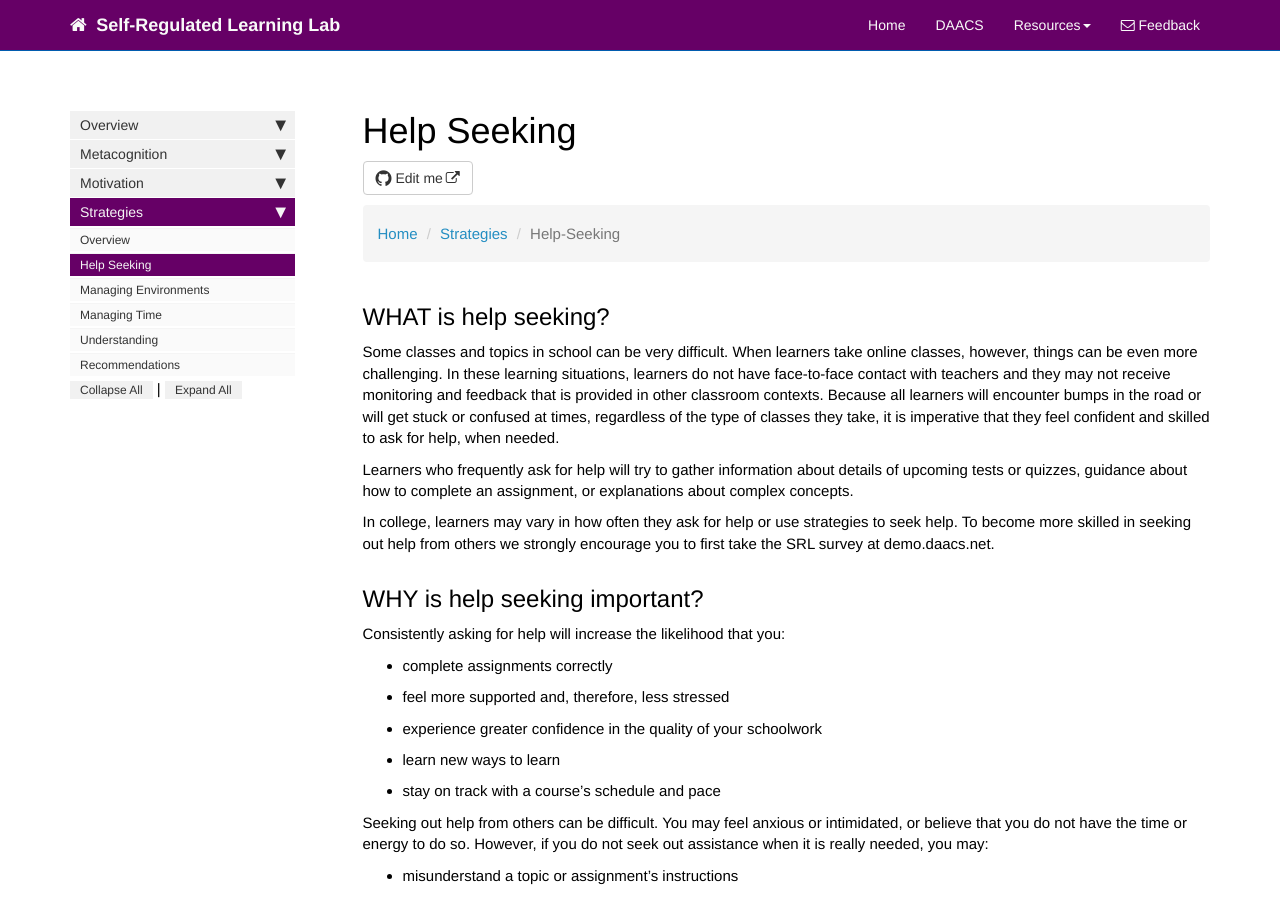
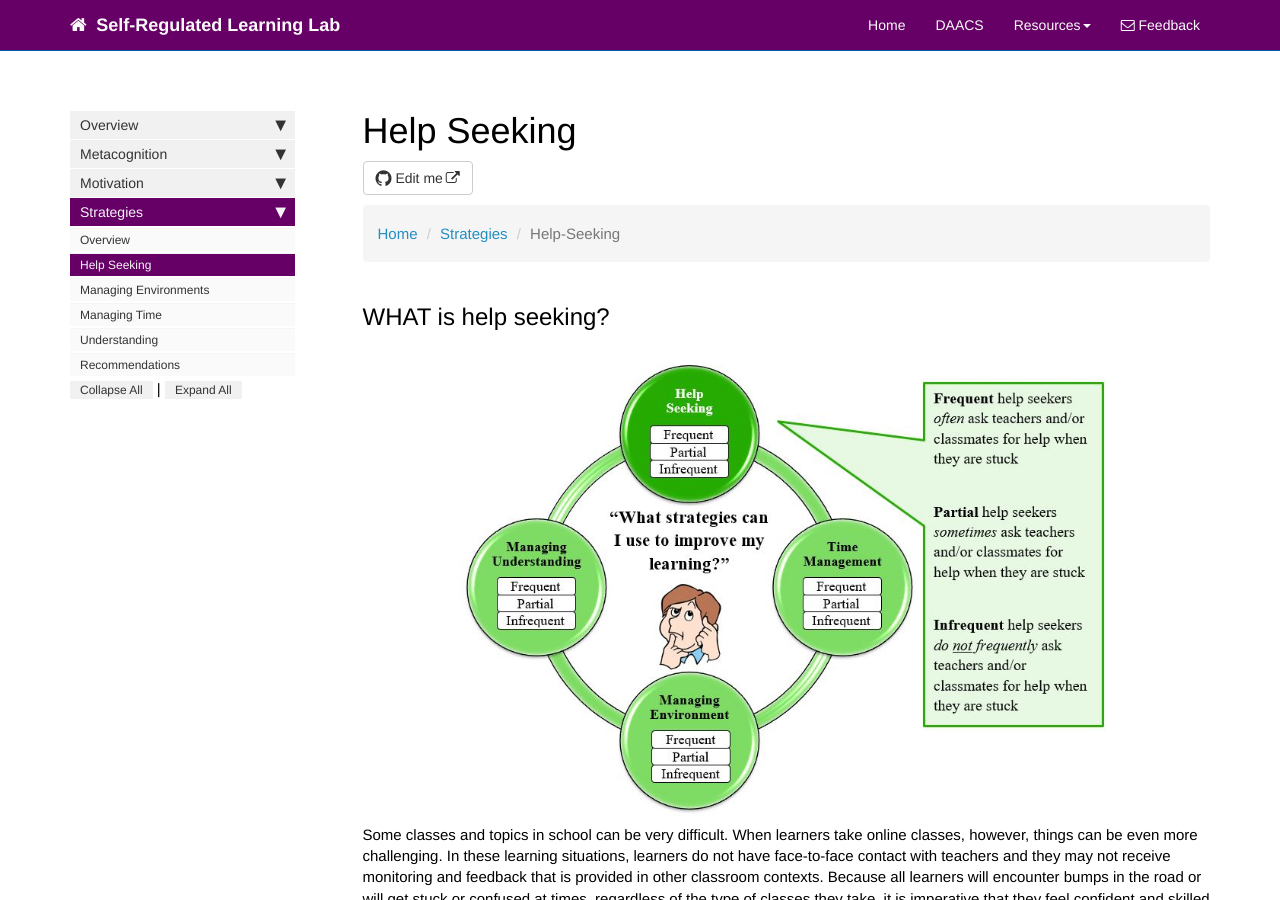
Before and after one commit to dfranklin02/SRL, a Jekyll site: the page built from docs/pages/strategies/help_seeking.md, in a window 1280 px wide and 900 px high. Built offline with Jekyll 4.4.1, drawn with Linux system fonts in a browser that asks for light colours; nearby versions of some CDN libraries; comment, search, counter and statistics services are not loaded.

Commit message:
Update help_seeking.md

```diff
--- a/docs/pages/strategies/help_seeking.md
+++ b/docs/pages/strategies/help_seeking.md
@@ -16,6 +16,8 @@ toc: false
 
 
 ## WHAT is help seeking?
+
+<center><img src='images/LSHelpSeeking.jpg' alt='Learning Strategies Help Seeking Figure' /></center>
 
 Some classes and topics in school can be very difficult. When learners take online classes, however, things can be even more challenging. In these learning situations, learners do not have face-to-face contact with teachers and they may not receive monitoring and feedback that is provided in other classroom contexts. Because all learners will encounter bumps in the road or will get stuck or confused at times, regardless of the type of classes they take, it is imperative that they feel confident and skilled to ask for help, when needed.
 
```
